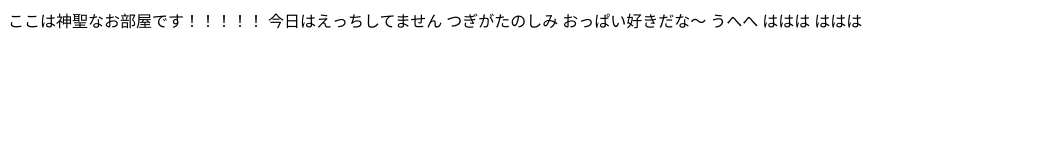
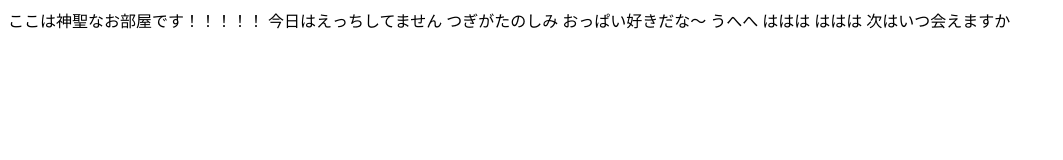
Before and after one commit to hattorisaho/html-sample, a website: page public/index.html in a window 1280 px wide. Shown: the whole page, without its empty margins (0-1063 px from the left). Drawn offline with Linux system fonts and the light colour scheme.

Commit message:
わわ
わわわああああ

```diff
--- a/public/index.html
+++ b/public/index.html
@@ -13,4 +13,5 @@
 うへへ
 ははは
 ははは
+次はいつ会えますか
 </body>
```
